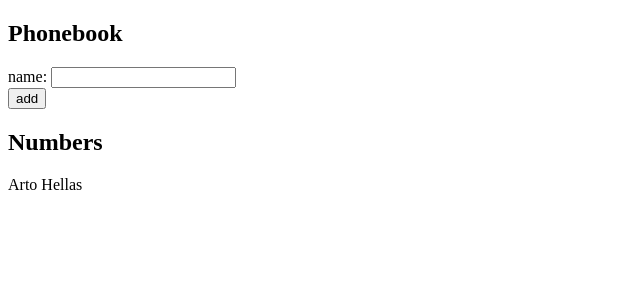
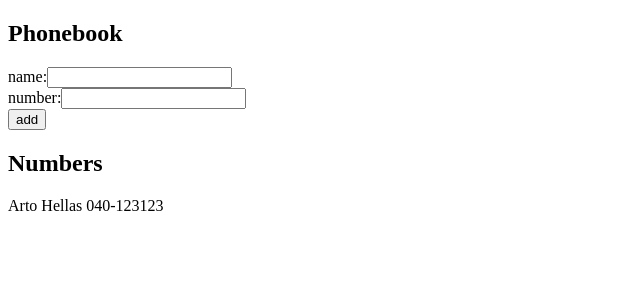
Before and after one commit to Iksu1234/FullStackOpen, a React (Vite) app in the folder part2/2.6_thephonebook/: page / in a window 1280 px wide. Shown: the top 300 px of the page, without its empty margins (0-640 px from the left). Built offline with nearby package versions, Linux system fonts and the light colour scheme.

Commit message:
2.6 step 3 complete

```diff
--- a/part2/2.6_thephonebook/src/App.jsx
+++ b/part2/2.6_thephonebook/src/App.jsx
@@ -9,20 +9,21 @@ const Number = ({name}) => {
 }
 
 const App = () => {
-  const [persons, setPersons] = useState([{ name: 'Arto Hellas' }])
+  const [persons, setPersons] = useState([{ name: 'Arto Hellas', number:  '040-123123' }])
   const [newName, setNewName] = useState('')
+  const [newNumber, setNewNumber] = useState('')
 
   const addName = (event) => {
     event.preventDefault()
-    const newPerson = {name: newName}
+    const newPerson = {name: newName, number: newNumber}
     const result = checkForIdenticalName()
     console.log(result)
 
     if (!result) {
     setPersons(persons.concat(newPerson))
     setNewName('')
-    console.log('add new name:', newName)
-    console.log('persons:', persons)
+    setNewNumber('')
+    console.log(`add new record: ${newName} ${newNumber} `)
     }
     else {
     alert(`Phonebook already contains the name ${newName} `)
@@ -36,9 +37,11 @@ const App = () => {
     return false
   }
 
+  const handleNameChange = (event) => {
+    setNewName(event.target.value)
+  }
   const handleNumberChange = (event) => {
-    console.log(event.target.value)
-    setNewName(event.target.value)
+  setNewNumber(event.target.value)
   }
 
   return (
@@ -46,7 +49,12 @@ const App = () => {
       <h2>Phonebook</h2>
       <form onSubmit={addName}>
         <div>
-          name: <input value={newName} onChange={handleNumberChange}/>
+          name:
+          <input value={newName} onChange={handleNameChange}/>
+        </div>
+        <div>
+          number:
+          <input value={newNumber} onChange={handleNumberChange}/>
         </div>
         <div>
           <button type="submit">add</button>
@@ -54,7 +62,7 @@ const App = () => {
       </form>
       <h2>Numbers</h2>
         {persons.map(person =>
-        <p key={person.name}>{person.name}</p>
+        <p key={person.name}>{person.name} {person.number}</p>
         )}
     </div>
   )
```
